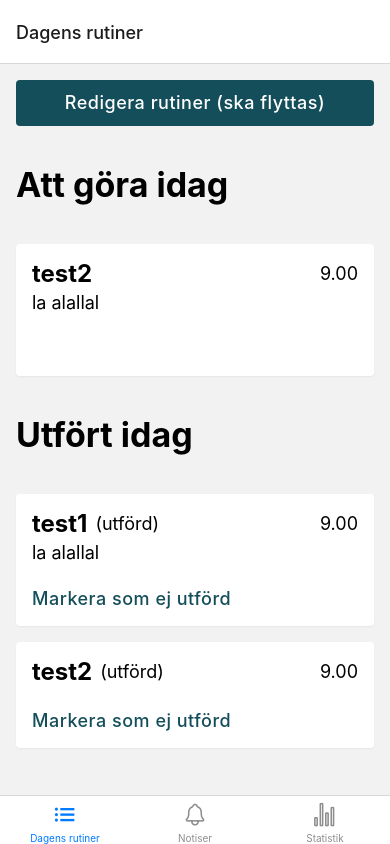
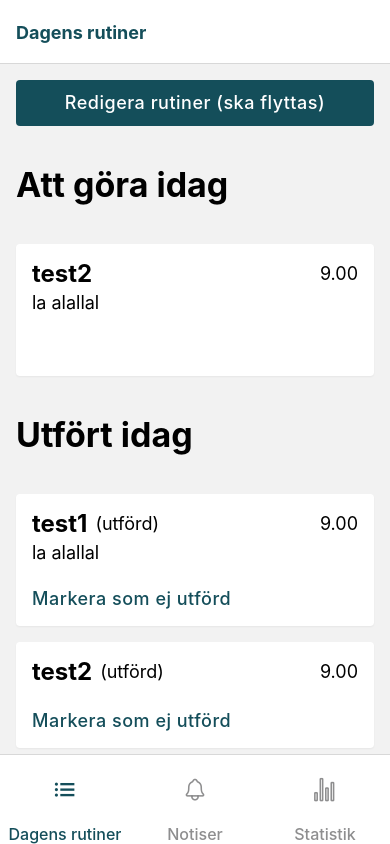
Before and after one commit to AdamMalm/Rutinskapare, a React Native app in the folder client/: screen / in a window 390 px wide. Built offline with nearby package versions, Linux system fonts and the light colour scheme.

Commit message:
style header and navbar

```diff
--- a/client/App.js
+++ b/client/App.js
@@ -1,4 +1,4 @@
-import { NavigationContainer } from "@react-navigation/native";
+import { NavigationContainer, DefaultTheme } from "@react-navigation/native";
 import { createNativeStackNavigator } from "@react-navigation/native-stack";
 import { createBottomTabNavigator } from "@react-navigation/bottom-tabs";
 import Ionicons from "@expo/vector-icons/Ionicons";
@@ -13,6 +13,20 @@ import StatisticsScreen from "./screens/StatisticsScreen";
 
 const Stack = createNativeStackNavigator();
 const Tab = createBottomTabNavigator();
+
+// Getting theme color hex code for tab icons
+import resolveConfig from "tailwindcss/resolveConfig";
+import tailwindConfig from "./tailwind.config.js";
+const fullConfig = resolveConfig(tailwindConfig);
+const primary100 = fullConfig.theme.colors.primary100;
+
+const Theme = {
+  ...DefaultTheme,
+  colors: {
+    ...DefaultTheme.colors,
+    primary: primary100,
+  },
+};
 
 function RoutineTabs() {
   return (
@@ -32,6 +46,13 @@ function RoutineTabs() {
           }
 
           return <Ionicons name={iconName} size={size} color={color} />;
+        },
+        tabBarActiveTintColor: primary100,
+        tabBarLabelStyle: { fontSize: 16, fontWeight: "500" },
+        tabBarStyle: { height: 90 },
+        headerTintColor: primary100,
+        headerTitleStyle: {
+          fontWeight: "bold",
         },
       })}
     >
@@ -57,8 +78,16 @@ function RoutineTabs() {
 export default function App() {
   return (
     <GlobalProvider>
-      <NavigationContainer>
-        <Stack.Navigator initialRouteName="Dagens rutiner">
+      <NavigationContainer theme={Theme}>
+        <Stack.Navigator
+          initialRouteName="Dagens rutiner"
+          screenOptions={{
+            headerTintColor: primary100,
+            headerTitleStyle: {
+              fontWeight: "bold",
+            },
+          }}
+        >
           <Stack.Screen
             name="Routines"
             component={RoutineTabs}
```
